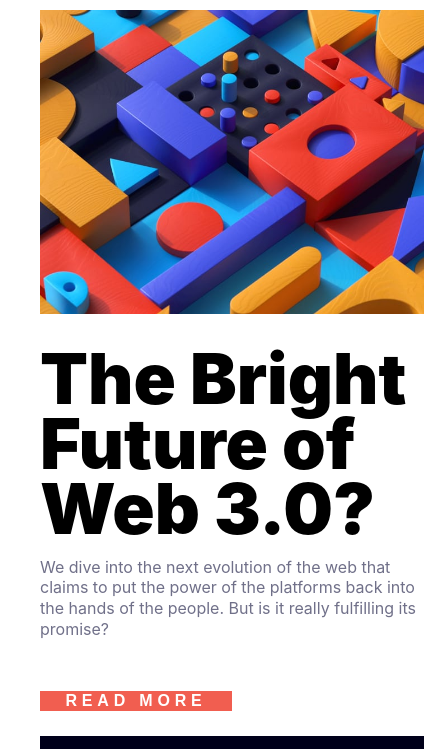
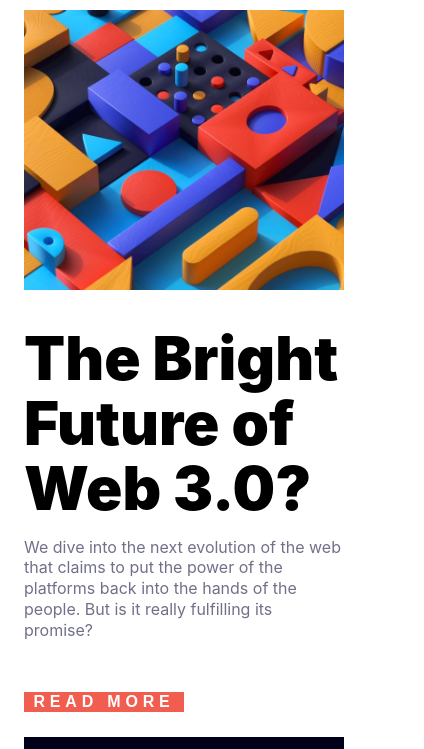
Before and after one commit to djacsons/news-homepage-main, a plain HTML site: page index.html in a window 390 px wide. Shown: the part 94-843 px from the top of the page, 424 px wide, since content can reach past the window. Drawn offline with Linux system fonts and the light colour scheme.

Commit message:
Update main.css

```diff
--- a/main.css
+++ b/main.css
@@ -152,10 +152,10 @@ main{
     main{
         display: flex;
         flex-direction: column;
-        width: 24rem;
+        width: 20rem;
         height: auto;
         margin: 5%;
-        margin-left: 2rem;
+        margin-left: 1rem;
     }
     .menuLogo{
         display:block;
@@ -176,6 +176,9 @@ main{
     .row2a-child2{
         display: flex;
         flex-direction: column;
+    }
+    .row2a-child2a{
+        font-size: 60px;
     }
     .row2a-child2b{
         margin-top: 1rem;
@@ -213,7 +216,7 @@ main{
     .linkSection{
         display: none;
         flex-direction: column;
-        z-index: 1;
+        z-index: 2;
         position: fixed;
         width: 70%;
         margin-left: 30%;
@@ -225,7 +228,7 @@ main{
     .hideBack{
         background-color: hsl(240, 100%, 5%);
         display: none;
-        width: 40%;
+        width: 45%;
         z-index: 1;
         height: 100rem;
         opacity: 40%;
```
